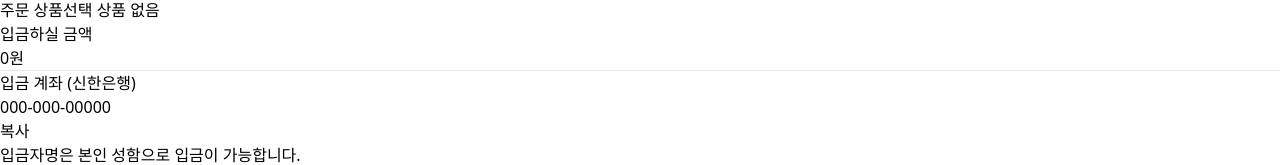
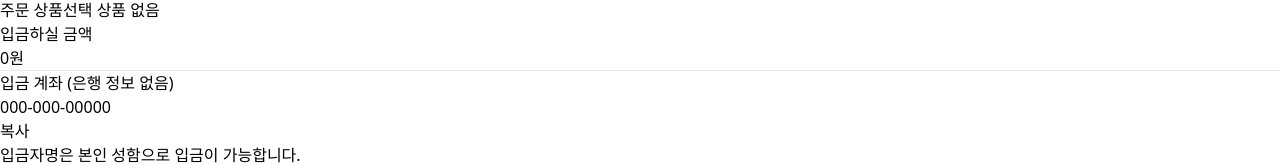
Before and after one commit to miniPJT3/mini_PJT3_Frontend, a React (Vite) app: page /user/virtual-account in a window 1280 px wide. Shown: the part 122-287 px from the top of the page. Built offline with nearby package versions, Linux system fonts and the light colour scheme.

Commit message:
fix:계좌생성에 은행이름 추가

```diff
--- a/src/pages/user/Payment.jsx
+++ b/src/pages/user/Payment.jsx
@@ -48,7 +48,8 @@
                         payUuid: data.payUuid,            // 백엔드가 생성한 진짜 UUID
                         maskedAccount: data.maskedAccount, // 백엔드가 생성한 진짜 계좌번호
                         depositedAmount: data.depositedAmount,
-                        productName: selectedProduct.name
+                        productName: selectedProduct.name,
+                        bankName: data.bankName
                     }
                 });
             }
--- a/src/pages/user/VirtualAccount.jsx
+++ b/src/pages/user/VirtualAccount.jsx
@@ -10,7 +10,8 @@
     payUuid = "발급 오류",
     maskedAccount = "000-000-00000",
     depositedAmount = 0,
-    productName = "선택 상품 없음"
+    productName = "선택 상품 없음" ,
+    bankName = "은행 정보 없음",
   } = location.state || {};
 
   // 입금 확인 처리 함수 (실제 백엔드 호출)
@@ -65,7 +66,7 @@
             </div>
             <hr className="border-slate-200" />
             <div>
-              <p className="text-sm text-slate-500 mb-1">입금 계좌 (신한은행)</p>
+              <p className="text-sm text-slate-500 mb-1">입금 계좌 ({bankName})</p>
               <div className="flex items-center justify-center gap-2">
                 <p className="text-xl font-bold text-slate-800 tracking-wider">
                   {maskedAccount}
```
